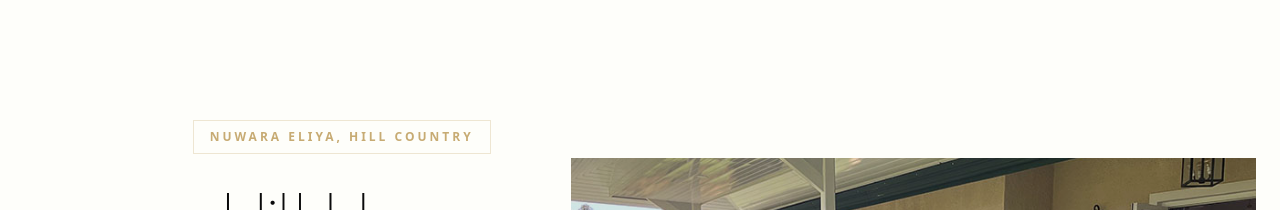
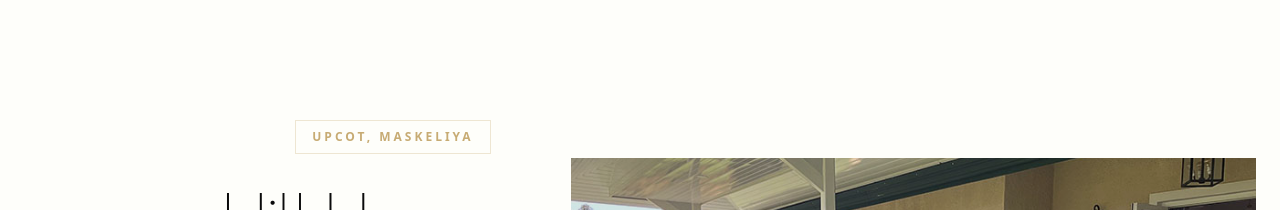
Before and after one commit to GeethSheheran/my-exclusive-rentals, a Next.js app: page /our-stay in a window 1280 px wide. Shown: the part 2320-2530 px from the top of the page. Built offline with nearby package versions, Linux system fonts and the light colour scheme.

Commit message:
fix: update location details for Hill Haven villa to reflect accurate area served

```diff
--- a/src/app/page.tsx
+++ b/src/app/page.tsx
@@ -41,7 +41,7 @@ export default function Home() {
       addressRegion: "Trincomalee",
       addressCountry: "LK",
     },
-    areaServed: ["Nilaveli", "Trincomalee", "Nuwara Eliya"],
+    areaServed: ["Nilaveli", "Trincomalee", "Upcot", "Maskeliya"],
     aggregateRating: {
       "@type": "AggregateRating",
       ratingValue: "5.0",
--- a/src/data/villas.ts
+++ b/src/data/villas.ts
@@ -620,7 +620,7 @@ export const VILLAS: VillaData[] = [
         slug: 'hill-haven',
         name: 'Hill Haven',
         tagline: 'A colonial bungalow embraced by lush tea plantations',
-        location: 'Nuwara Eliya, Hill Country',
+        location: 'Upcot, Maskeliya',
         description: [
             'Nestled within a serene gated community of "Willows", this spectacular Colonial bungalow offers the ultimate escape. Perched amidst the lush, rolling hills of Upcot and surrounded by an expansive tea plantation, this home is a haven of tranquility and luxury.',
             'Fully equipped to meet your every need, the bungalow comes with a private chef, attentive butler and houseboy services, ensuring your stay is elevated to perfection. A full menu is available, or if you prefer, bring your own provisions and have them expertly prepared to your taste.',
@@ -767,7 +767,7 @@ export const VILLAS: VillaData[] = [
         },
         locationInfo: {
             title: 'Hill Country Retreat',
-            description: 'Nestled in the misty hills of Nuwara Eliya, Hill Haven offers a unique escape from the tropical coast. Surrounded by tea plantations and colonial heritage, experience the cool climate and stunning landscapes of Sri Lanka\'s highlands.',
+            description: 'Nestled in the misty hills of Upcot, Maskeliya, Hill Haven offers a unique escape from the tropical coast. Surrounded by tea plantations and colonial heritage, experience the cool climate and stunning landscapes of Sri Lanka\'s highlands.',
             heroImage: '/hill-haven/exterior-3.jpg',
             mapEmbedUrl: 'https://www.google.com/maps/embed?pb=!1m18!1m12!1m3!1d31688.4!2d80.7673!3d6.9497!2m3!1f0!2f0!3f0!3m2!1i1024!2i768!4f13.1!3m3!1m2!1s0x0%3A0x0!2zNsKwNTYnNTkuMCJOIDgwwrA0NicwMi4wIkU!5e0!3m2!1sen!2slk!4v1600000000000!5m2!1sen!2slk',
             attractions: [
```
